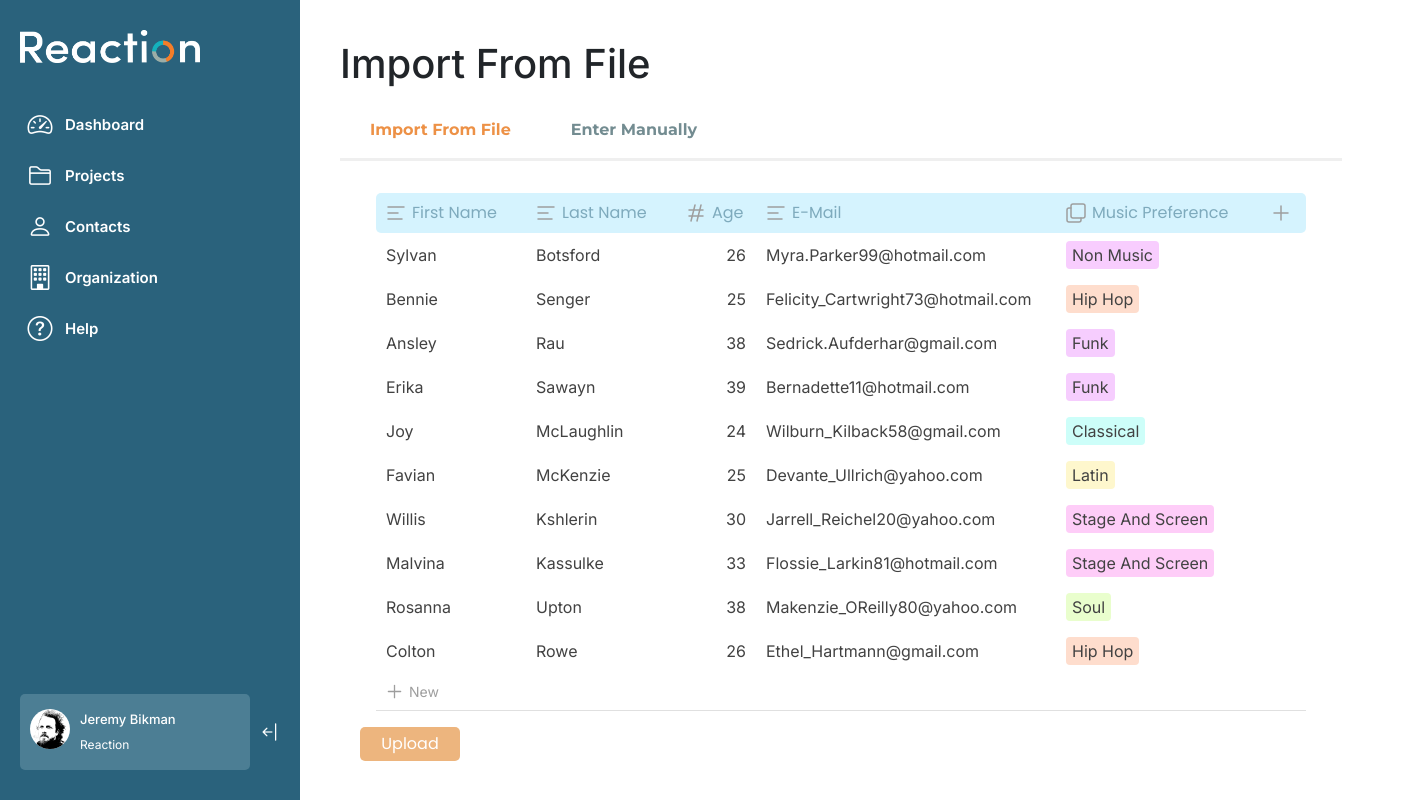
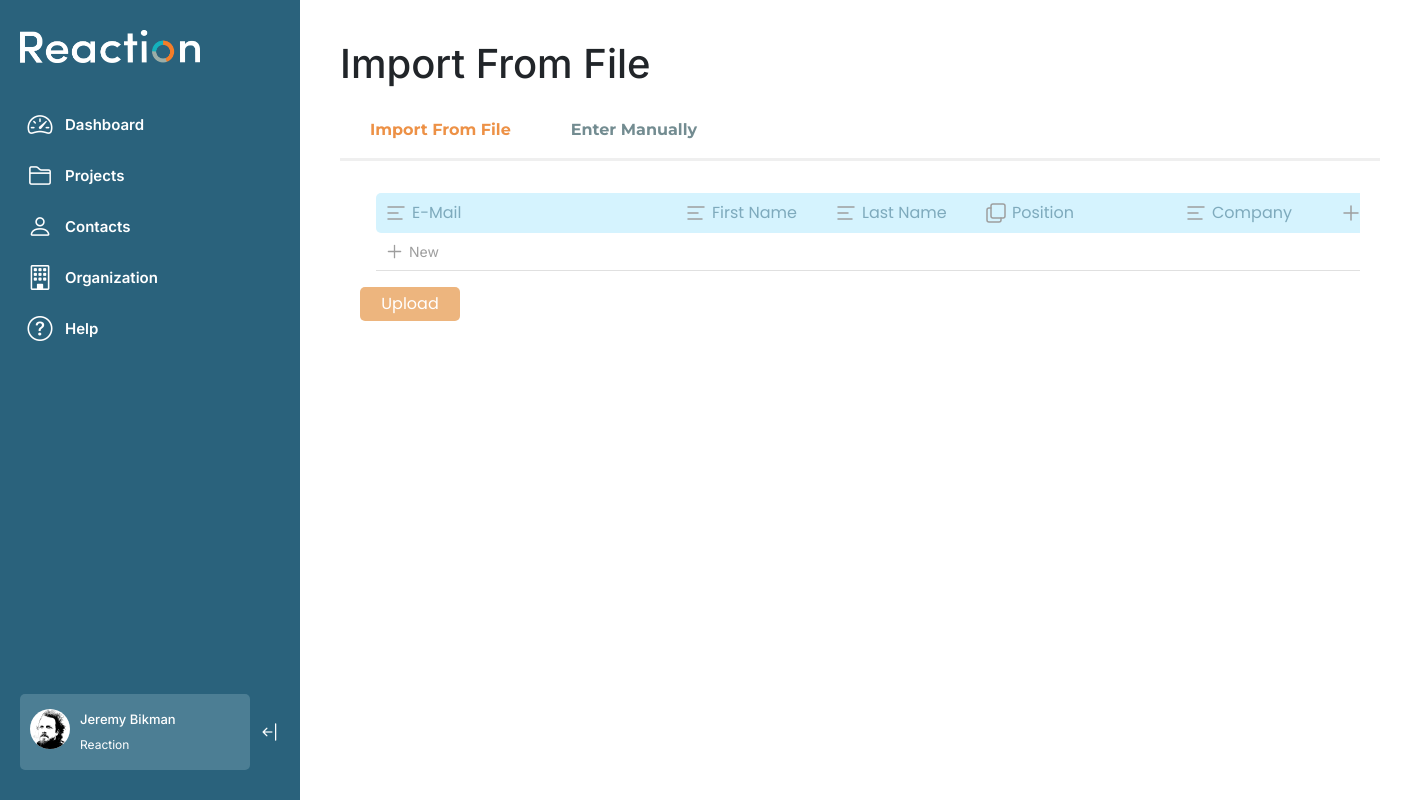
Before and after one commit to hansonnate/reaction-sidebar, a React (Create React App) app in the folder frontend/: page /addcontacts/manual in a window 1280 px wide. Shown: the whole page, 1420 px wide, since content can reach past the window. Built offline with nearby package versions, Linux system fonts and the light colour scheme; what @mars/heroku-js-runtime-env would draw is missing.

Commit message:
Enter Manually fakedata removal

```diff
--- a/frontend/src/components/EditableTable/App.jsx
+++ b/frontend/src/components/EditableTable/App.jsx
@@ -215,7 +215,7 @@ function reducer(state, action) {
 }
 
 function Editor() {
-  const [state, dispatch] = useReducer(reducer, makeData(10));
+  const [state, dispatch] = useReducer(reducer, makeData(0));
 
   useEffect(() => {
     dispatch({ type: "enable_reset" });
--- a/frontend/src/components/EditableTable/makeData.js
+++ b/frontend/src/components/EditableTable/makeData.js
@@ -20,6 +20,14 @@ export default function makeData(count) {
 
   let columns = [
     {
+      id: "email",
+      label: "E-Mail",
+      accessor: "email",
+      width: 300,
+      dataType: "text",
+      options: []
+    },
+    {
       id: "firstName",
       label: "First Name",
       accessor: "firstName",
@@ -36,28 +44,20 @@ export default function makeData(count) {
       options: []
     },
     {
-      id: "age",
-      label: "Age",
-      accessor: "age",
-      width: 80,
-      dataType: "number",
-      options: []
-    },
-    {
-      id: "email",
-      label: "E-Mail",
-      accessor: "email",
-      width: 300,
-      dataType: "text",
-      options: []
-    },
-    {
-      id: "music",
-      label: "Music Preference",
-      accessor: "music",
+      id: "position",
+      label: "Position",
+      accessor: "position",
       dataType: "select",
       width: 200,
       options: options
+    },
+    {
+      id: "company",
+      label: "Company",
+      accessor: "company",
+      minWidth: 100,
+      dataType: "text",
+      options: []
     },
     {
       id: 999999,
```
